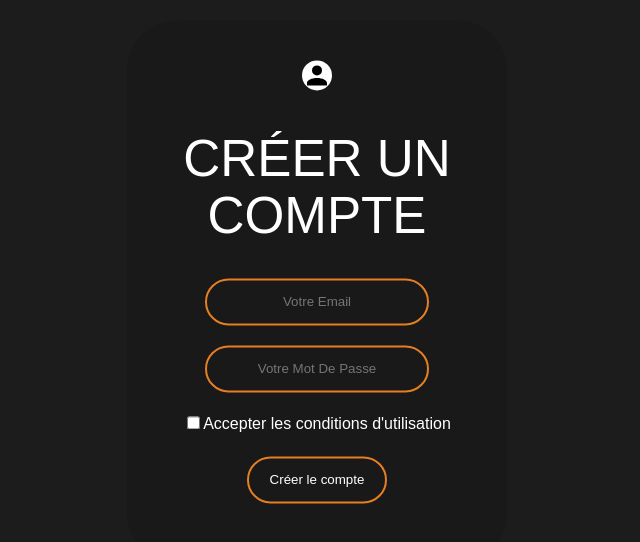
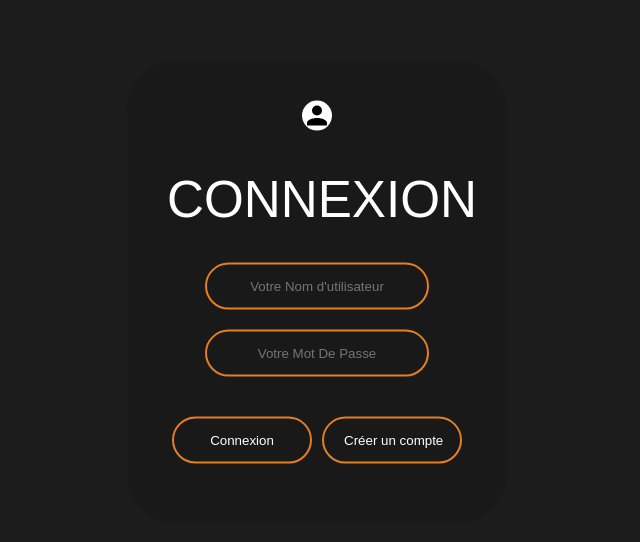
Before and after one commit to Fvbio/E-Sport-League, a React (Vite) app: page / in a window 1280 px wide. Shown: the part 108-650 px from the top of the page, without its empty margins (323-963 px from the left). Built offline with nearby package versions, Linux system fonts and the light colour scheme.

Commit message:
Route v2

```diff
--- a/src/components/Home.jsx
+++ b/src/components/Home.jsx
@@ -5,7 +5,7 @@ import Register from './connect/Register';
 const Home = () => {
     return <>
         <h1>E LEAGUE</h1>
-        <Register/>
+        <Form/>
     </>
 }
 
```
